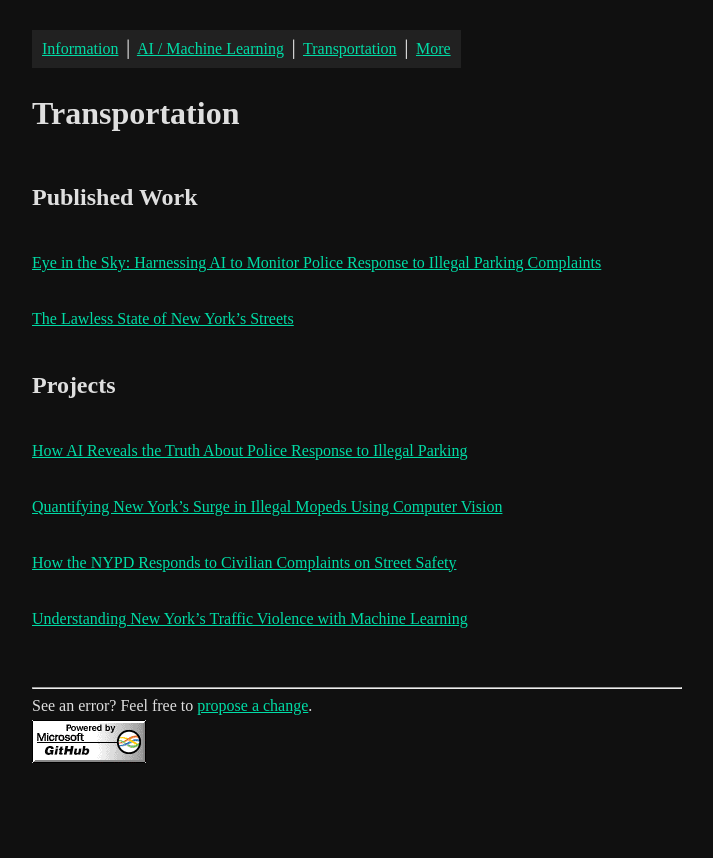
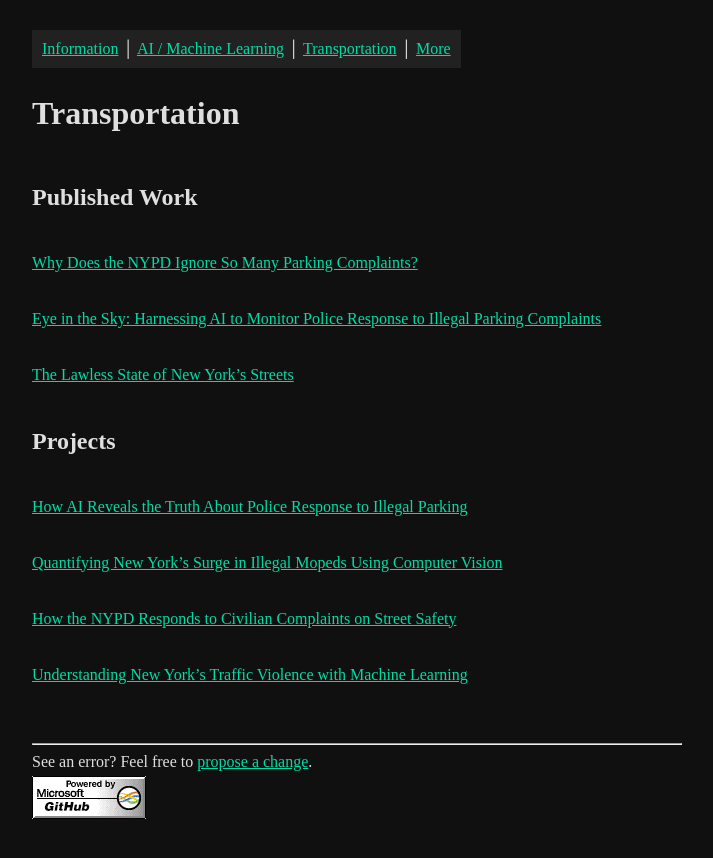
Before and after one commit to benarnav/benarnav.github.io, a Jekyll site: the page built from transportation.md, in a window 1280 px wide. Shown: the top 858 px of the page, without its empty margins (283-996 px from the left). Built offline with Jekyll 4.4.1, drawn with Linux system fonts in a browser that asks for light colours.

Commit message:
add link

```diff
--- a/transportation.md
+++ b/transportation.md
@@ -4,6 +4,8 @@ layout: page
 ---
 
 ## Published Work
+
+[Why Does the NYPD Ignore So Many Parking Complaints?](https://www.vitalcitynyc.org/articles/illegal-parking-and-failed-governance-ai-study-of-nypd-enforcement?){:target="_blank" rel="noopener"}
 
 [Eye in the Sky: Harnessing AI to Monitor Police Response to Illegal Parking Complaints](https://papers.ssrn.com/sol3/papers.cfm?abstract_id=4974275){:target="_blank" rel="noopener"}
 
```
Also changed, not shown: more.md (+2 -0 lines).
